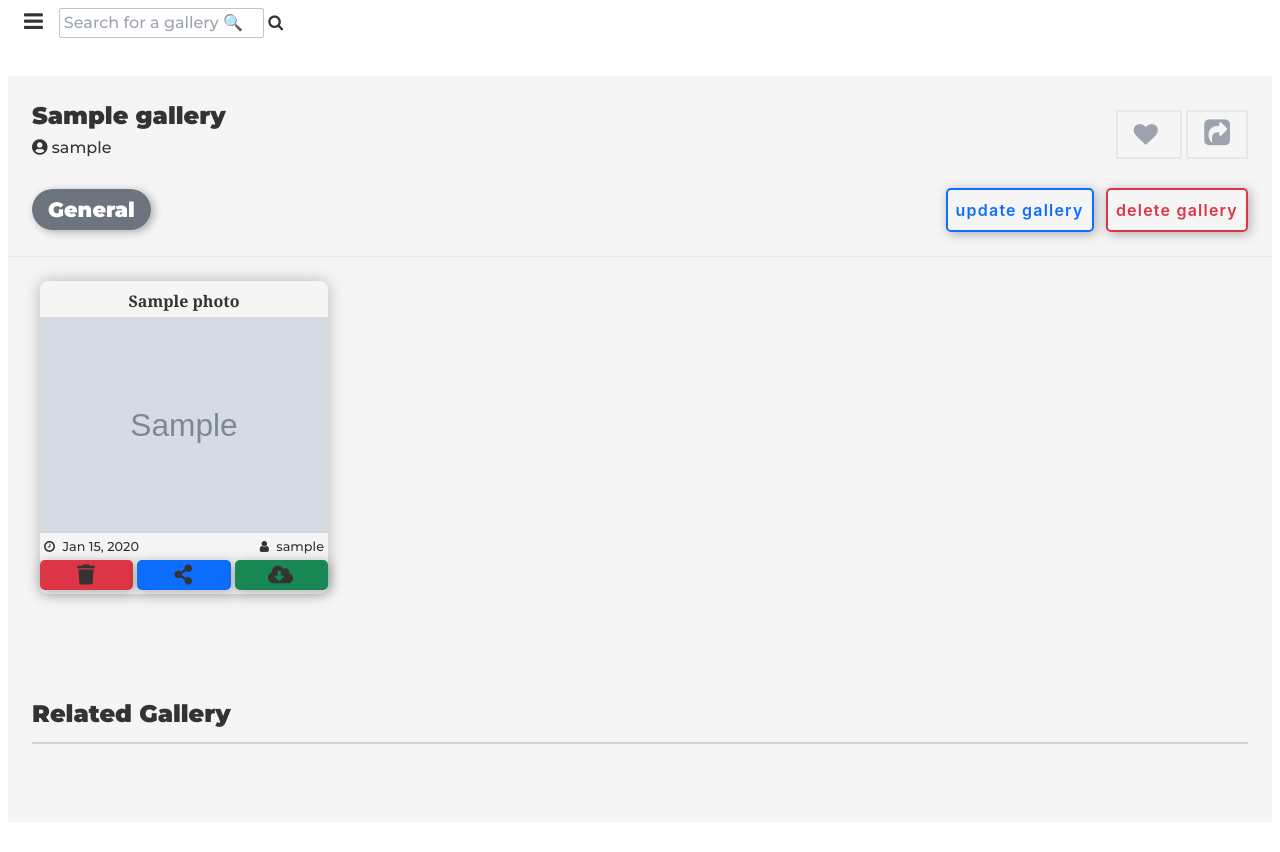
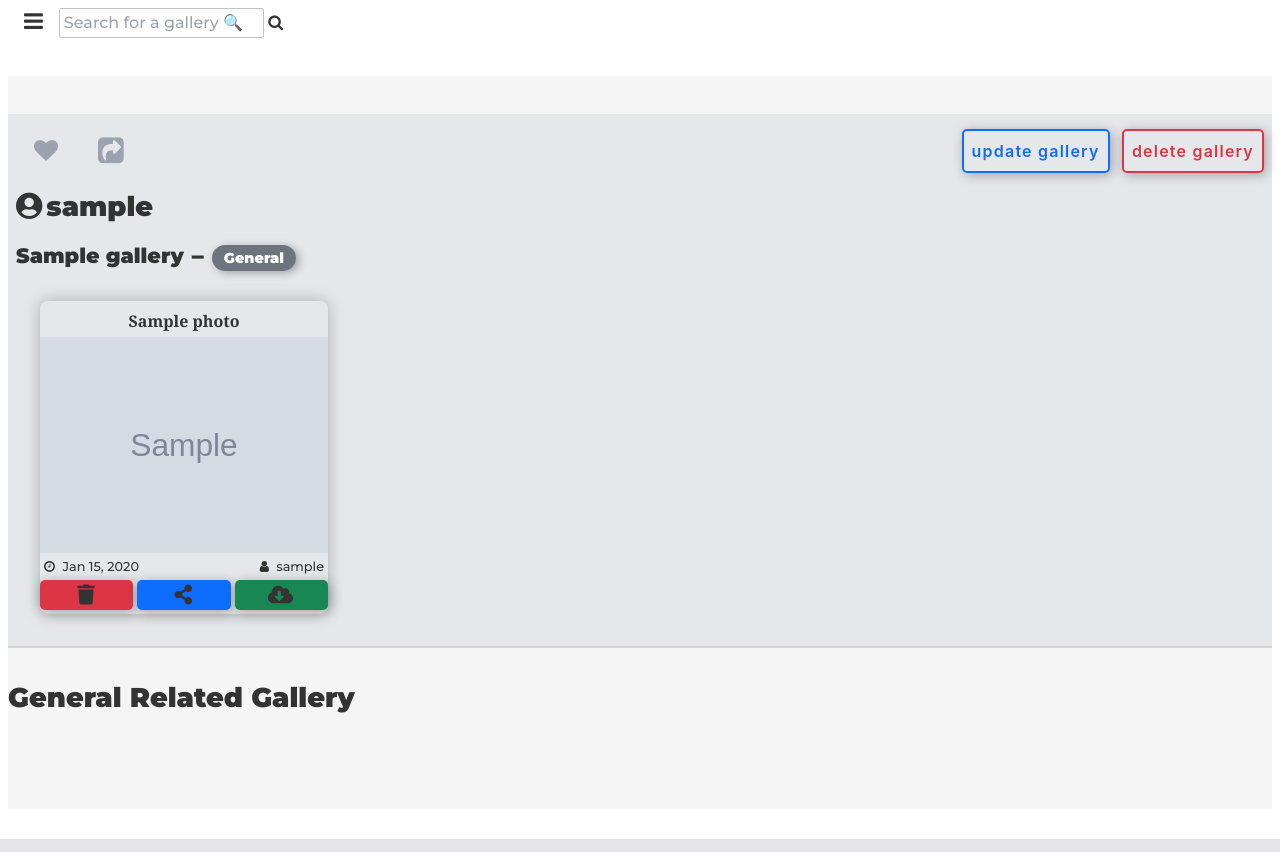
Before and after one commit to cbedroid/photo-share, a Django app: a page that uses django/templates/core/gallery_detail.html in a window 1280 px wide. Shown: the part 72-924 px from the top of the page. Run offline with Django 3.2, Linux system fonts and the light colour scheme; a user stored in the database is signed in; data comes from the database, SQL or seed files in the repository; tables that the repository leaves empty hold one stand-in row (values such as "Sample post"); grey boxes marked "Sample" are stand-in pictures; parts of the project's set-up code (start-up, migrations or seed data) failed here and were passed over; some libraries are stand-ins or nearby versions.

Commit message:
updated gallery detail template

```diff
--- a/django/static/css/app.css
+++ b/django/static/css/app.css
@@ -406,7 +406,7 @@
   cursor: pointer;
   text-align: center;
   font-weight: 700;
-  min-width: 125px;
+  min-width: 4rem;
   text-align: center; }
 .badge:hover {
   text-shadow: 0px 0px 8px rgba(0, 0, 0, 0.3);
--- a/django/static/sass/app.sass
+++ b/django/static/sass/app.sass
@@ -372,7 +372,7 @@
   cursor: pointer
   text-align: center
   font-weight: 700
-  min-width: 125px
+  min-width: 4rem
   text-align: center
   &:hover
     text-shadow: 0px 0px 8px rgba(0,0,0,.3)
--- a/django/templates/core/gallery_detail.html
+++ b/django/templates/core/gallery_detail.html
@@ -5,50 +5,51 @@
 
 
 {% block body %}
-  <section id="gallery-section" class="theme-ws clear top mx-2 pb-2">
+  <section id="gallery-section" class="theme-ws clear top mx-2 py-2">
     <!-- Gallery Header-->
-    <div class="header p-6 space-y-6">
-      <div class="header__title flex-between">
-        <div class="header__content header__content--left">
-          <h4 class="pb-1 text-2xl"><b>{{gallery}}</b></h4>
-          <p class="pb-1">
-          <i class="fas fa-user-circle"></i>
-          {{gallery.user}}
-          </p>
-        </div>
-        <div class="header__content header__content--right">
-          <div class="header__action text-2xl text-gray-400">
-            <a href="#" class="border-2 border-gray-200 p-2 px-4 hover:text-red-600 mr-1">
+    <section id="main-gallery" class="bg-gray-200 border-b-2 border-gray-300 p-1 sm:p-2">
+      <div class="container">
+        <div class="header">
+          <div class="header-top">
+            <!-- header user__actions -->
+            <div class="header__action flex-between items-center">
+              <div class="share-cta flex md:text-2xl text-gray-400">
+                <a href="#" class="border-2 border-gray-200 py-2 px-4  m-auto hover:text-red-600 mr-1">
                   <i class="fa fa-heart"></i>
                 </a>
-            <a href="#" class="border-2 border-gray-200 p-2 px-4 hover:text-blue-300">
-              <i class="text-3xl fa fa-share-square"></i>
+                <a href="#" class="border-2 border-gray-200 py-2 px-4 m-auto hover:text-blue-300">
+                  <i class="text-xl md:text-3xl fa fa-share-square"></i>
                 </a>
               </div>
-        </div>
-      </div>
-
-      <!-- header user__actions -->
-      <div class="user__action flex-between mt-2 w-100">
-        <h4><span class="badge rounded-full py-2 px-4 hover:text-black hover: {{gallery.category.get_label_display}}">{{gallery.category.get_name_display|title}}</span></h4>
+              <div class="user__action flex content-end">
                 {% if request.user == gallery.user %}
-          <div class=action__btn>
-            <a href="{% url 'core:gallery-update' gallery.user.username|slugify gallery.slug %}" class="cta cta--outline-blue badge">update
+                  <div class="action__btn">
+                    <a  class="cta cta--outline-blue badge" href="{% url 'core:gallery-update' gallery.user.username|slugify gallery.slug %}" >update
                       <span class="hidden sm:inline-block">gallery </span>
                     </a>
                     <span class="spacer mx-1"> </span>
-            <a href="{% url 'core:gallery-delete' gallery.user.username|slugify gallery.slug %}" class="cta cta--outline-red badge">delete
+                    <a class="cta cta--outline-red badge" href="{% url 'core:gallery-delete' gallery.user.username|slugify gallery.slug %}">delete
                       <span class="hidden sm:inline-block">gallery </span>
                     </a>
                   </div>
                 {% endif %}
               </div>
             </div>
+            <!-- header user__actions -->
+          </div>
+          <div class="header__title">
+            <h3 class="pb-1 my-2 font-bold"><i class="fas fa-user-circle mr-1"></i>{{gallery.user}}</h3>
+            <div class="gallery-title flex items-center text-lg md:text-2xl">
+              <h4 class="pb-1 "><b>{{gallery}}</b></h4>
+              <span class="divider font-bold mx-2 my-auto"style="height:35px;" >&#8211;</span>
+              <h5><span class="badge rounded-full  px-1 md:py-1 md:px-3 hover:text-black {{gallery.category.get_label_display}}">{{gallery.category.get_name_display|title}}</span></h5>
+            </div>
+          </div>
+        </div>
         <!-- -->
         <hr>
-
         <!-- Photo Collections -->
-    <div id="photo-collection" class="px-1 sm:px-2">
+        <div id="photo-collection" class="">
           <div class="container p-1 sm:p-6">
             <div class="row wrapper">
               <ul id="gallery-photo-collections" class="photo grid grid-cols-2 sm:grid-cols-3 lg:grid-cols-4 gap-2 sm:gap-3 lg:gap-4">
@@ -69,7 +70,7 @@
                         {{photo.created|date:"M d, Y"}}
                       </small>
                       <small class="detail__user text-ellipsis nowrap sm:text-right sm:flex-1" style="max-width:calc(100% / 2);">
-                    <i class="fa fa-user mr-1"></i>
+                        <i class="fa fa-user mr-1" ></i>
                         <span class="text-truncated">{{gallery.user}}</span>
                       </small>
                     </div>
@@ -136,18 +137,24 @@
             </div>
           </div>
         </div>
+      </div>
+    </section>
     <!-- -->
-
-    <section id="related_gallery" class="mt-14">
+    <section id="related_gallery">
+      <div class="section-title fw-bold">
+        <h3 class="fw-bold pb-1 ">
+          <span> {{gallery.category.get_name_display|title}}</span>
+        Related Gallery
+        </h3>
+      </div>
       <div class="container p-1 sm:p-6">
-        <div class="row">
-          <h5 class="fw-bold pb-3 text-2xl border-b-2 border-gray-300">Related Gallery</h5>
-          <ul class="gallery grid grid-cols-2 sm:grid-cols-3 lg:grid-cols-4 gap-2 sm:gap-3 lg:gap-4 mt-4">
+        <div class="row wrapper">
+          <ul class="photo grid grid-cols-2 sm:grid-cols-3 lg:grid-cols-4 gap-2 sm:gap-3 lg:gap-4">
             {% for related in related_gallery %}
               <li class="gallery__card shadow">
                 <div class="gallery__content pos-relative">
                   <div class="gallery__image image">
-                    <img class="img-fluid" src="{{gallery.cover_photo.image.url}}" alt="{{gallery}} {{gallery.cover_photo}} photo">
+                    <img class="img-fluid" src="{{related.cover_photo.image.url}}" alt="{{related}} {{related.cover_photo}} photo">
                   </div>
                   <!-- Gallery Overlay -->
                   <div class="image-overlay overlay overlay--bgdark overlay--hovershow text-white">
```
Also changed, not shown: django/static/assets/best-games-2021-nfl-season-chiefs-bills.jpg (added), django/static/assets/mmqb-preictions.png (added), django/static/assets/tom-brady-patrick-mahomes-madden.jpg (added). Lines whose indentation alone changed are shown as unchanged.
